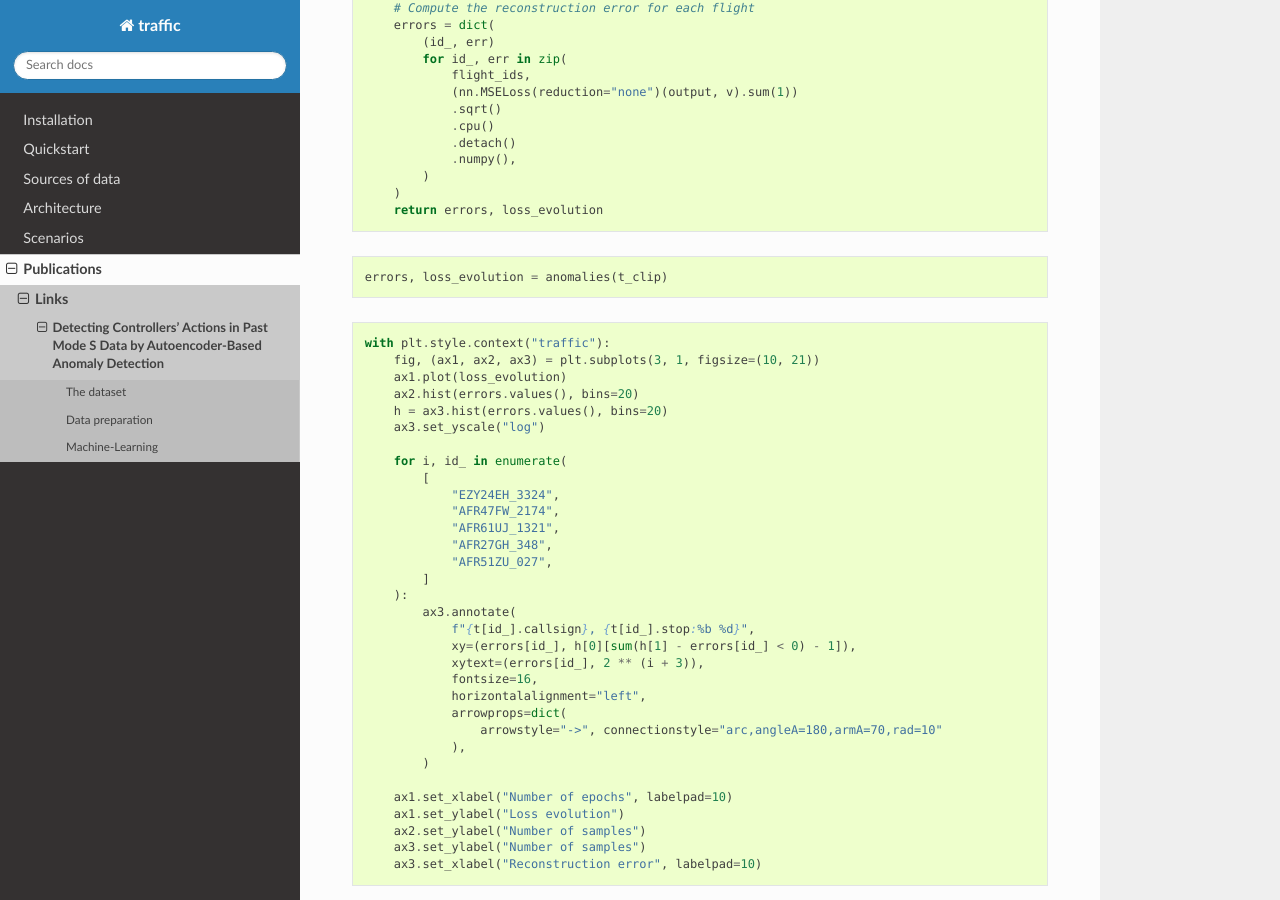
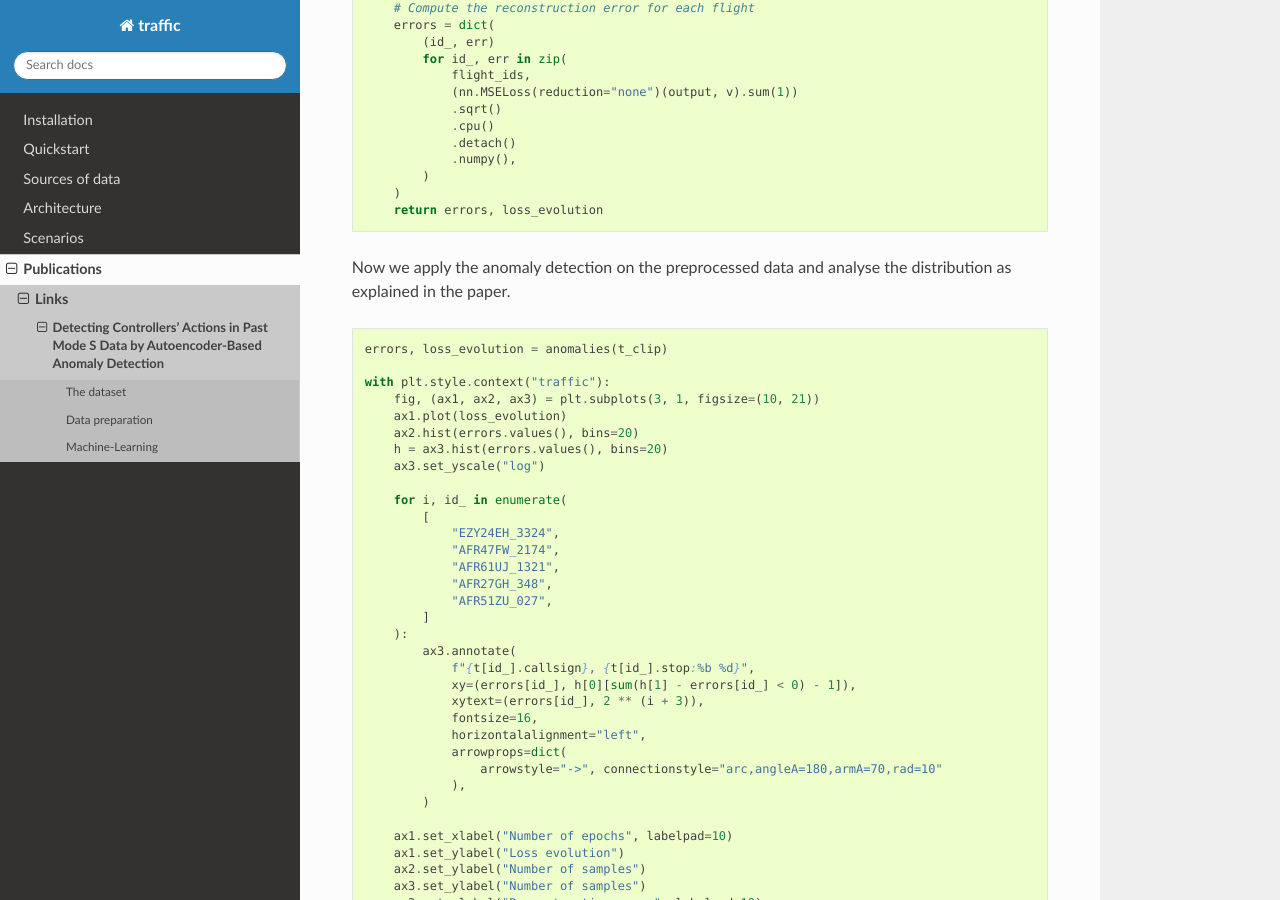
Before and after one commit to xoolive/traffic, a Sphinx documentation site: the page built from docs/paper/atc_detect.rst, in a window 1280 px wide and 900 px high, scrolled down 4883 px. Built offline with Sphinx 7.4.7 and the Read the Docs theme 2.0.0, drawn with Linux system fonts in a browser that asks for light colours; a script that is not in the unit is left out; comment, search, counter and statistics services are not loaded.

Commit message:
minor fix

```diff
--- a/docs/paper/atc_detect.rst
+++ b/docs/paper/atc_detect.rst
@@ -335,12 +335,12 @@ errors.
         return errors, loss_evolution
 
 
+Now we apply the anomaly detection on the preprocessed data and analyse
+the distribution as explained in the paper.
+
 .. code:: python
 
     errors, loss_evolution = anomalies(t_clip)
-
-
-.. code:: python
 
     with plt.style.context("traffic"):
         fig, (ax1, ax2, ax3) = plt.subplots(3, 1, figsize=(10, 21))
```
